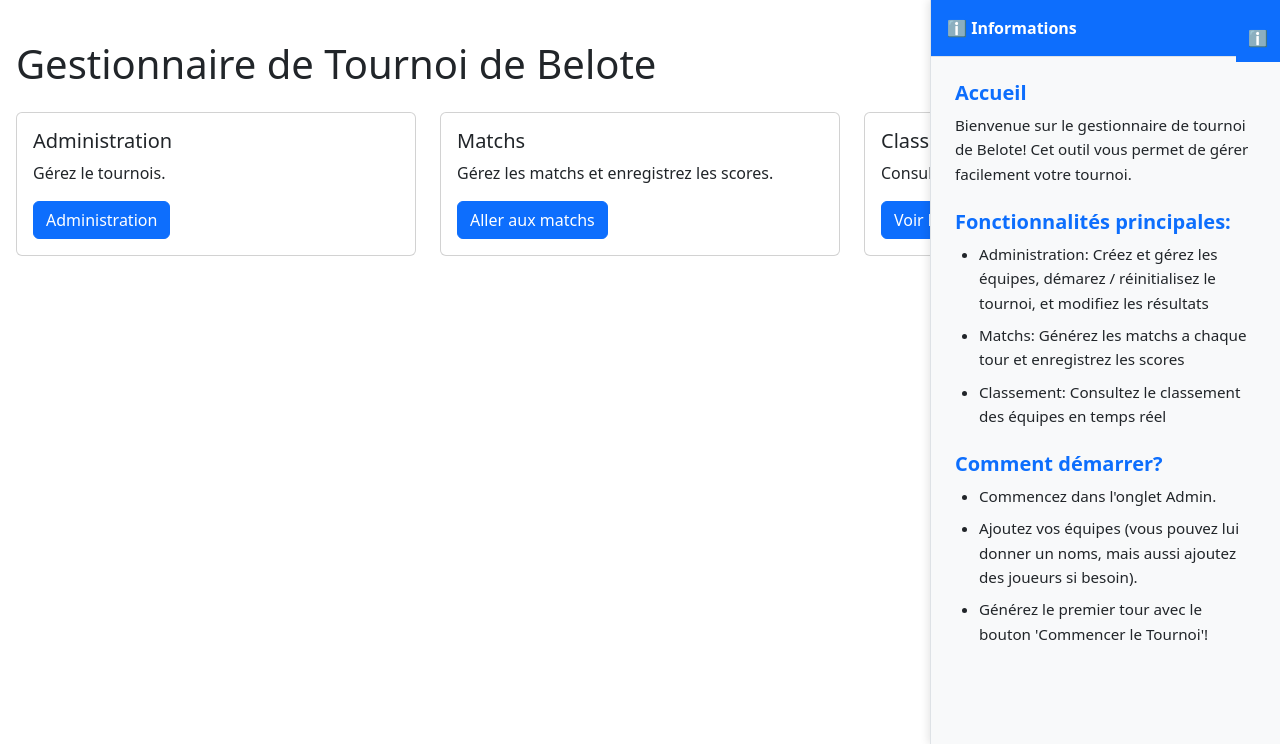
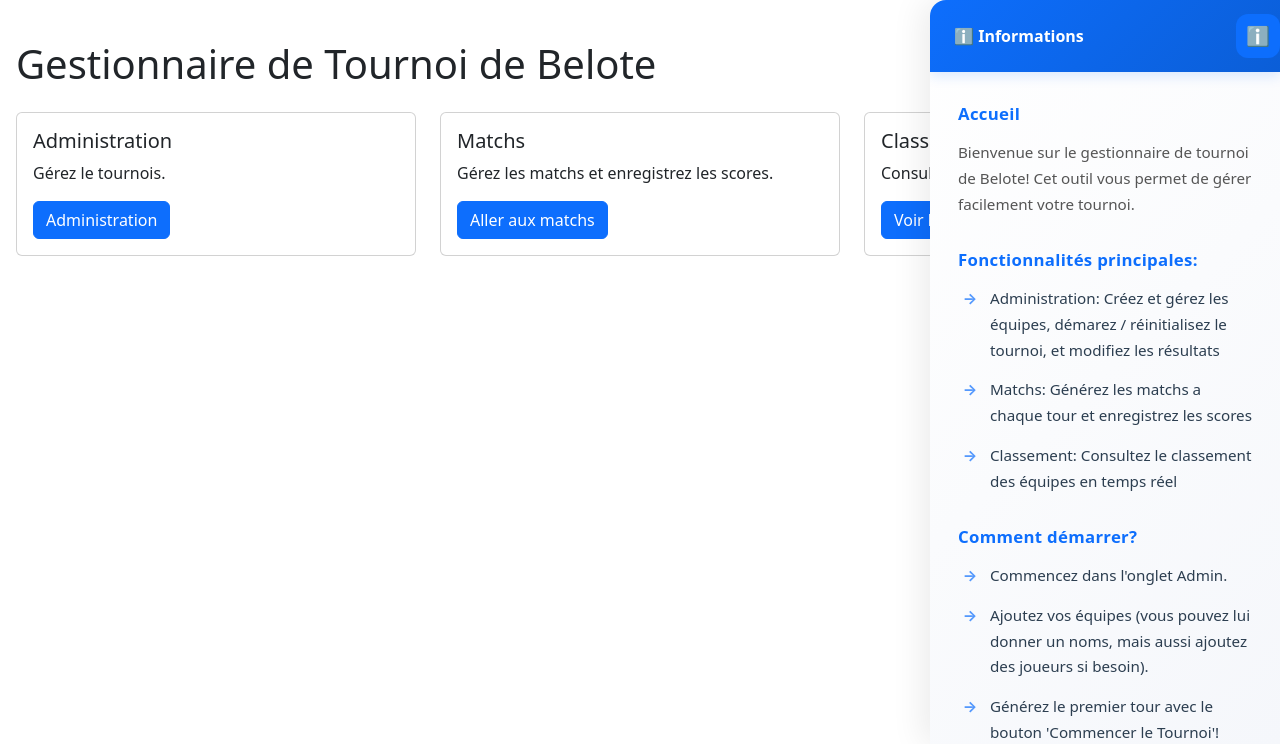
Before and after one commit to littlecrakage/concour-belote-manager, a Flask app: page / in a window 1280 px wide. Shown: the part 56-800 px from the top of the page. Run offline with Flask 3, Linux system fonts and the light colour scheme; some libraries are stand-ins or nearby versions.

Commit message:
improve side pannel design

```diff
--- a/templates/base.html
+++ b/templates/base.html
@@ -43,13 +43,14 @@
             top: 56px;
             height: calc(100vh - 56px);
             width: 350px;
-            background-color: #f8f9fa;
-            border-left: 1px solid #dee2e6;
+            background: linear-gradient(135deg, #ffffff 0%, #f5f7fb 100%);
+            border-left: none;
             padding: 0;
             overflow-y: auto;
             transition: transform 0.3s ease;
             z-index: 100;
-            box-shadow: -2px 0 8px rgba(0,0,0,0.1);
+            box-shadow: -8px 0 32px rgba(0,0,0,0.08);
+            border-radius: 16px 0 0 0;
         }
 
         .info-panel.collapsed {
@@ -57,35 +58,45 @@
         }
 
         .info-panel-header {
-            background-color: #0d6efd;
+            background: linear-gradient(135deg, #0d6efd 0%, #0b5ed7 100%);
             color: white;
-            padding: 1rem;
-            font-weight: bold;
+            padding: 1.5rem;
+            font-weight: 600;
             display: flex;
             justify-content: space-between;
             align-items: center;
             position: sticky;
             top: 0;
-            border-bottom: 1px solid #dee2e6;
+            border-bottom: none;
             gap: 1rem;
+            box-shadow: 0 4px 12px rgba(13, 110, 253, 0.15);
         }
 
         .info-panel-header button {
             flex-shrink: 0;
+            opacity: 0.9;
+            transition: opacity 0.2s ease;
+        }
+
+        .info-panel-header button:hover {
+            opacity: 1;
         }
 
         .info-panel-body {
-            padding: 1.5rem;
+            padding: 2rem 1.75rem;
             font-size: 0.95rem;
-            line-height: 1.6;
+            line-height: 1.7;
+            color: #2c3e50;
         }
 
         .info-panel-body h5 {
-            font-weight: bold;
+            font-weight: 700;
             color: #0d6efd;
-            margin-top: 1.5rem;
-            margin-bottom: 0.5rem;
+            margin-top: 2rem;
+            margin-bottom: 1rem;
             word-break: break-word;
+            font-size: 1.05rem;
+            letter-spacing: 0.3px;
         }
 
         .info-panel-body h5:first-child {
@@ -93,17 +104,31 @@
         }
 
         .info-panel-body ul {
-            margin: 0.5rem 0;
+            margin: 0.75rem 0;
             padding-left: 1.5rem;
+            list-style: none;
         }
 
         .info-panel-body li {
-            margin-bottom: 0.5rem;
+            margin-bottom: 0.875rem;
             word-break: break-word;
+            padding-left: 0.5rem;
+            position: relative;
+        }
+
+        .info-panel-body li:before {
+            content: "→";
+            position: absolute;
+            left: -1.2rem;
+            color: #0d6efd;
+            font-weight: bold;
+            opacity: 0.7;
         }
 
         .info-panel-body p {
             word-break: break-word;
+            margin-bottom: 1rem;
+            color: #555;
         }
 
         .toggle-panel-btn {
@@ -114,20 +139,34 @@
             background-color: #0d6efd;
             color: white;
             border: none;
-            border-radius: 0;
+            border-radius: 12px;
             padding: 0.75rem;
             cursor: pointer;
             transition: all 0.3s ease;
             font-size: 1rem;
             min-width: 44px;
             min-height: 44px;
+            width: 44px;
+            height: 44px;
             display: flex;
             align-items: center;
             justify-content: center;
+            flex-direction: column;
+        }
+
+        .btn-icon {
+            display: block;
+            font-size: 1.2rem;
+            line-height: 1;
+        }
+
+        .btn-text {
+            display: none;
         }
 
         .toggle-panel-btn:hover {
             background-color: #0b5ed7;
+            box-shadow: 0 4px 12px rgba(13, 110, 253, 0.4);
         }
 
         .toggle-panel-btn:active {
@@ -158,6 +197,7 @@
                 border-top: 1px solid #dee2e6;
                 border-bottom: none;
                 left: 0;
+                border-radius: 16px 16px 0 0;
             }
 
             .info-panel.collapsed {
@@ -170,8 +210,16 @@
                 bottom: 60px;
                 right: 0;
                 left: auto;
-                border-radius: 4px 4px 0 0;
+                border-radius: 12px;
                 z-index: 102;
+            }
+
+            .btn-text {
+                display: none !important;
+            }
+
+            .info-panel.collapsed ~ .toggle-panel-btn .btn-icon {
+                display: block !important;
             }
 
             .page-content {
@@ -349,7 +397,8 @@
     </div>
 
     <button class="toggle-panel-btn" id="togglePanelBtn" onclick="toggleInfoPanel()" title="Afficher/Masquer les informations">
-        ℹ️
+        <span class="btn-icon">ℹ️</span>
+        <span class="btn-text">INFO</span>
     </button>
 
     <script>
```
